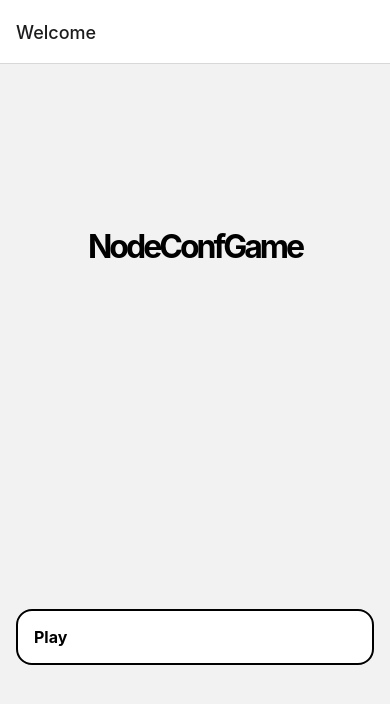
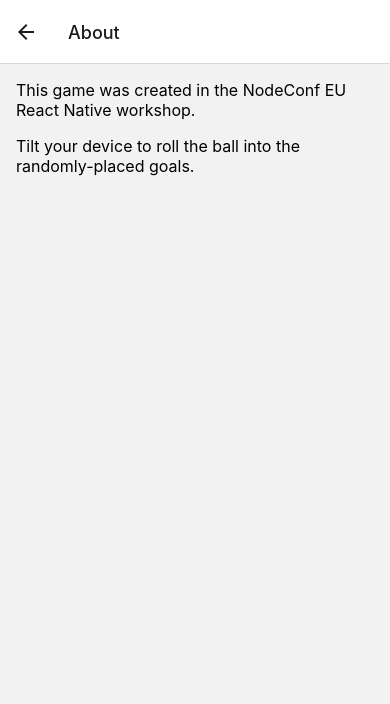
Before and after one commit to nearform/react-native-workshop, a React Native app in the folder step6-bonus/: screen /About in a window 390 px wide. Shown: the top 704 px of the page. Built offline with nearby package versions, Linux system fonts and the light colour scheme.

Commit message:
6. Add an "About" screen

```diff
--- a/step6-bonus/App.js
+++ b/step6-bonus/App.js
@@ -3,6 +3,7 @@ import { NavigationContainer } from '@react-navigation/native';
 import { SafeAreaProvider } from "react-native-safe-area-context";
 import { Game } from "./screens/game";
 import { Welcome } from "./screens/welcome";
+import { About } from "./screens/about";
 
 import { createNativeStackNavigator } from '@react-navigation/native-stack';
 
@@ -15,6 +16,7 @@ export default function App() {
         <Stack.Navigator>
           <Stack.Screen name="Welcome" component={Welcome} />
           <Stack.Screen name="Game" component={Game} />
+          <Stack.Screen name="About" component={About} />
         </Stack.Navigator>
       </NavigationContainer>
     </SafeAreaProvider>
--- /dev/null
+++ b/step6-bonus/screens/about.js
@@ -0,0 +1,21 @@
+import { ScrollView, Text, StyleSheet } from 'react-native'
+
+export const About = () => (
+  <ScrollView contentContainerStyle={styles.container} style={styles.outer}>
+    <Text style={styles.text}>This game was created in the NodeConf EU React Native workshop.</Text>
+    <Text style={styles.text}>Tilt your device to roll the ball into the randomly-placed goals.</Text>
+  </ScrollView>
+)
+
+const styles = StyleSheet.create({
+  container: {
+    gap: 16,
+    padding: 16
+  },
+  outer: {
+    flex: 1
+  },
+  text: {
+    fontSize: 16
+  }
+})
--- a/step6-bonus/screens/welcome.js
+++ b/step6-bonus/screens/welcome.js
@@ -6,6 +6,7 @@ export const Welcome = ({ navigation }) => (
     <Text style={styles.title}>NodeConfGame</Text>
     <View style={styles.buttons}>
       <Button onPress={() => navigation.navigate('Game')}>Play</Button>
+      <Button onPress={() => navigation.navigate('About')}>About</Button>
     </View>
   </View>
 )
```
